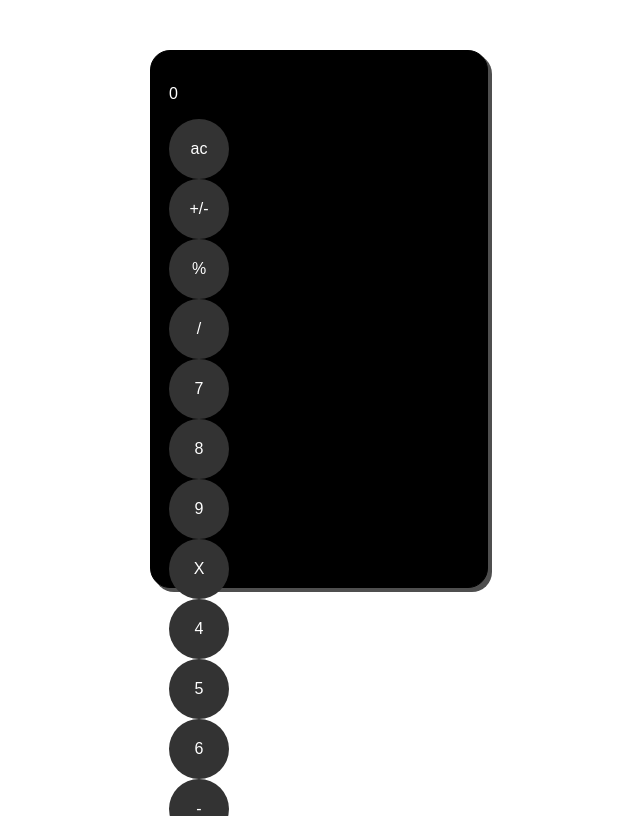
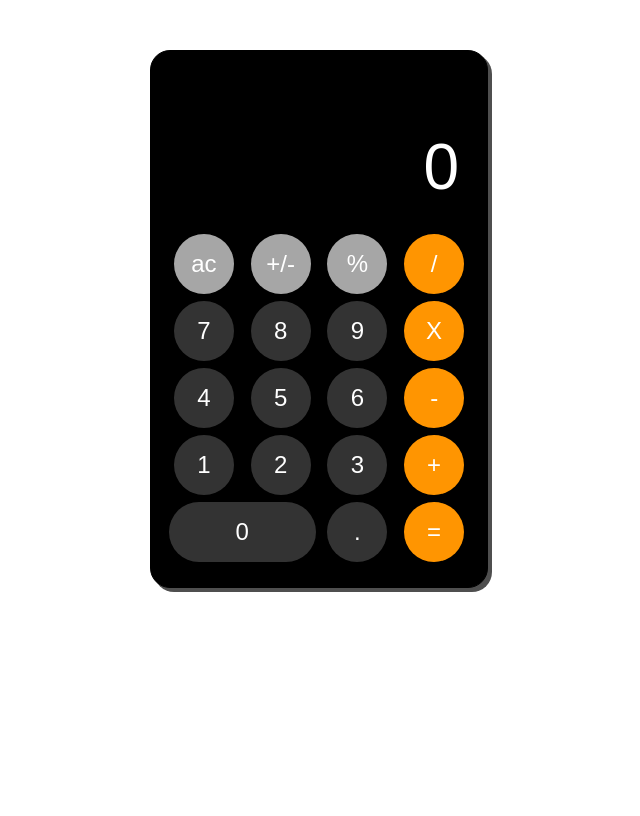
Before and after one commit to Anastasiia118/Calculator_JS, a plain HTML site: page index.html in a window 1280 px wide. Shown: the top 816 px of the page, without its empty margins (321-961 px from the left). Drawn offline with Linux system fonts and the light colour scheme.

Commit message:
finished css

```diff
--- a/index.html
+++ b/index.html
@@ -23,10 +23,10 @@
             <div class="btn nine">9</div>
             <div class="btn myltiply bg-orange">X</div>
 
-            <div class="btn">4</div>
-            <div class="btn">5</div>
-            <div class="btn">6</div>
-            <div class="btn">-</div>
+            <div class="btn four">4</div>
+            <div class="btn five">5</div>
+            <div class="btn six">6</div>
+            <div class="btn minus bg-orange">-</div>
 
             <div class="btn one">1</div>
             <div class="btn two">2</div>
--- a/styles.css
+++ b/styles.css
@@ -16,6 +16,30 @@ white: #fdfdfd
     padding: 18px;
     box-shadow:4px 4px #4f4f4f ;
 }
+.calc-screen {
+    height: 125px;
+    padding: 10px;
+    display: grid;
+    justify-items: end;
+    align-items: end;
+    margin-bottom: 20px;
+}
+.calc-screen p{
+    text-align: right;
+    font-size: 4rem;
+    margin: 0;
+}
+.buttons {
+    display: grid;
+    grid-template-areas:
+    "ac plus-minus percent division"
+    "seven eight nine multi"
+    "four five six minus"
+    "one two three plus"
+    "zero zero dot equal";
+    grid-gap: 7px;
+    justify-items: center;
+}
 .btn{
     width: 60px;
     height: 60px;
@@ -23,4 +47,24 @@ white: #fdfdfd
     border-radius: 50%;
     text-align: center;
     line-height: 60px;
+    font-size: 1.5rem;
+    cursor: pointer;
+    user-select: none;
 }
+.btn.zero {
+    grid-area: zero;
+    width: 100%;
+    border-radius: 34px;
+}
+.btn:hover {
+    filter: brightness(120%);
+}
+.btn:active {
+    filter: brightness(90%);
+}
+.btn.bg-grey {
+    background: #a6a6a6;
+}
+.btn.bg-orange {
+    background: #ff9501;
+}
```
